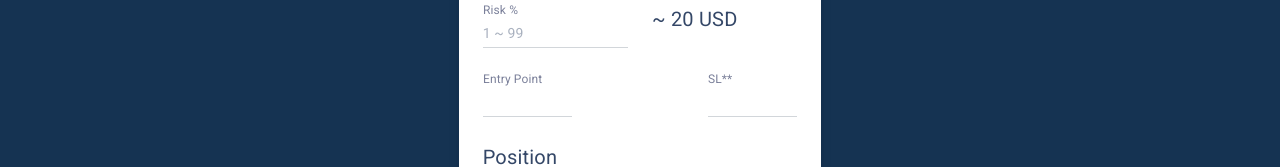
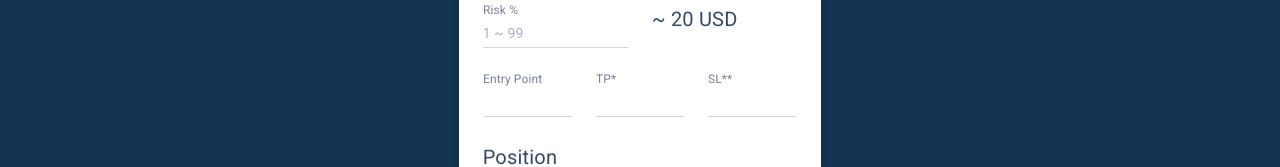
Before and after one commit to Watcharagorn/trade-helper, a React (Create React App) app: page /pages/calculator/position-sizing in a window 1280 px wide. Shown: the part 286-453 px from the top of the page. Built offline with nearby package versions, Linux system fonts and the light colour scheme.

Commit message:
Feat: Position Sizing UI

```diff
--- a/src/pages/Calculator/PositionSizing/index.js
+++ b/src/pages/Calculator/PositionSizing/index.js
@@ -119,7 +119,7 @@ function PositionSizing() {
                     />
                   </Grid>
                   <Grid item xs={4}>
-                    <c
+                    <MKInput
                       variant="standard"
                       color="success"
                       label="TP*"
```
